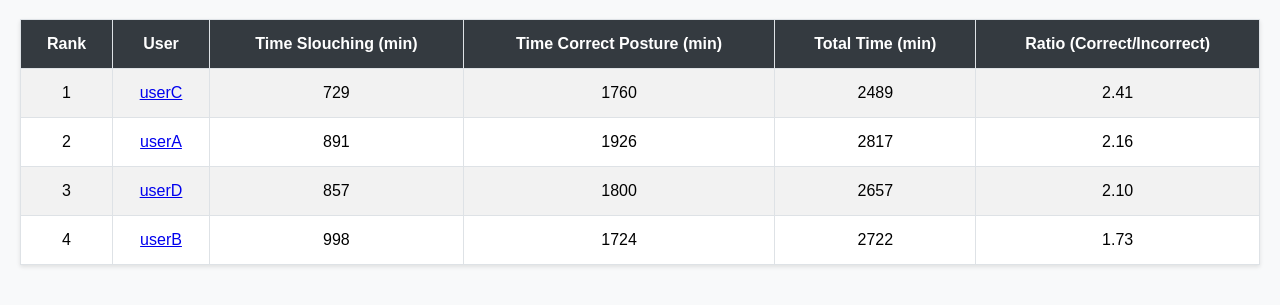
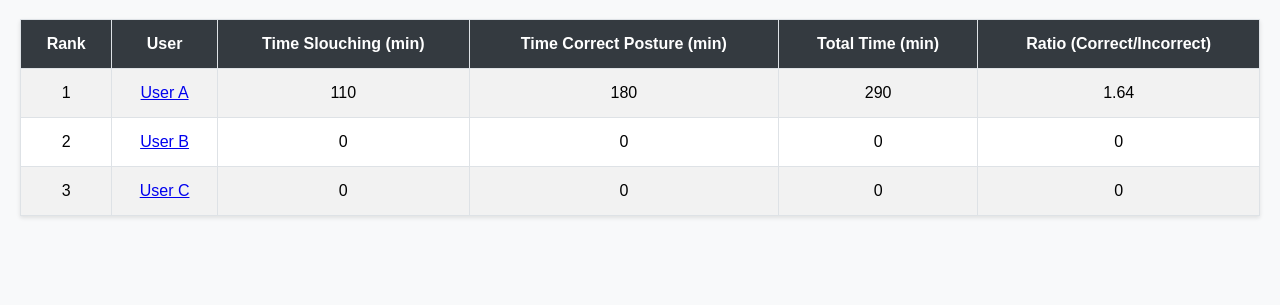
Before and after one commit to jacayan/slouchinator, a plain HTML site: page index.html in a window 1280 px wide. Shown: the part 81-386 px from the top of the page. Drawn offline with nearby package versions, Linux system fonts and the light colour scheme.

Commit message:
Add files via upload
increased chart size, removed sample data

```diff
--- a/script.js
+++ b/script.js
@@ -1,35 +1,57 @@
 const userData = {
-    userA: {
-        month: Array.from({ length: 30 }, (_, i) => ({ date: new Date(Date.now() - (29 - i) * 24 * 60 * 60 * 1000), slouching: Math.floor(Math.random() * 60), correct: Math.floor(Math.random() * 120) })),
-        week: Array.from({ length: 7 }, (_, i) => ({ date: new Date(Date.now() - (6 - i) * 24 * 60 * 60 * 1000), slouching: Math.floor(Math.random() * 60), correct: Math.floor(Math.random() * 120) })),
-        year: Array.from({ length: 12 }, (_, i) => ({ date: new Date(Date.now() - (11 - i) * 30 * 24 * 60 * 60 * 1000), slouching: Math.floor(Math.random() * 1800), correct: Math.floor(Math.random() * 3600) }))
+    "User A": {
+        week: [
+            {
+                date: new Date('2024-08-26'),
+                slouching: 50,
+                correct: 100
+            },
+            {
+                date: new Date('2024-08-27'),
+                slouching: 60, // in minutes
+                correct: 80    // in minutes
+            }
+        ],
+        month: [
+            {
+                date: new Date('2024-08-26'),
+                slouching: 50,
+                correct: 100
+            },
+        ],
+        year: [
+            {
+                date: new Date('2024-08-26'),
+                slouching: 50,
+                correct: 100
+            },
+        ]
     },
-    userB: {
-        month: Array.from({ length: 30 }, (_, i) => ({ date: new Date(Date.now() - (29 - i) * 24 * 60 * 60 * 1000), slouching: Math.floor(Math.random() * 60), correct: Math.floor(Math.random() * 120) })),
-        week: Array.from({ length: 7 }, (_, i) => ({ date: new Date(Date.now() - (6 - i) * 24 * 60 * 60 * 1000), slouching: Math.floor(Math.random() * 60), correct: Math.floor(Math.random() * 120) })),
-        year: Array.from({ length: 12 }, (_, i) => ({ date: new Date(Date.now() - (11 - i) * 30 * 24 * 60 * 60 * 1000), slouching: Math.floor(Math.random() * 1800), correct: Math.floor(Math.random() * 3600) }))
+    "User B": {
+        week: [],
+        month: [],
+        year: []
     },
-    userC: {
-        month: Array.from({ length: 30 }, (_, i) => ({ date: new Date(Date.now() - (29 - i) * 24 * 60 * 60 * 1000), slouching: Math.floor(Math.random() * 60), correct: Math.floor(Math.random() * 120) })),
-        week: Array.from({ length: 7 }, (_, i) => ({ date: new Date(Date.now() - (6 - i) * 24 * 60 * 60 * 1000), slouching: Math.floor(Math.random() * 60), correct: Math.floor(Math.random() * 120) })),
-        year: Array.from({ length: 12 }, (_, i) => ({ date: new Date(Date.now() - (11 - i) * 30 * 24 * 60 * 60 * 1000), slouching: Math.floor(Math.random() * 1800), correct: Math.floor(Math.random() * 3600) }))
+    "User C": {
+        week: [],
+        month: [],
+        year: []
     },
-    userD: {
-        month: Array.from({ length: 30 }, (_, i) => ({ date: new Date(Date.now() - (29 - i) * 24 * 60 * 60 * 1000), slouching: Math.floor(Math.random() * 60), correct: Math.floor(Math.random() * 120) })),
-        week: Array.from({ length: 7 }, (_, i) => ({ date: new Date(Date.now() - (6 - i) * 24 * 60 * 60 * 1000), slouching: Math.floor(Math.random() * 60), correct: Math.floor(Math.random() * 120) })),
-        year: Array.from({ length: 12 }, (_, i) => ({ date: new Date(Date.now() - (11 - i) * 30 * 24 * 60 * 60 * 1000), slouching: Math.floor(Math.random() * 1800), correct: Math.floor(Math.random() * 3600) }))
-    }
+    // Add more users as needed
 };
 
-let currentUser = 'userA';
+let currentUser = 'User A';
 let currentChart;
 
 document.addEventListener("DOMContentLoaded", function() {
     populateLeaderboard();
 });
 
-function calculateMonthlyStats(user) {
-    const data = userData[user].month;
+function calculateWeeklyStats(user) {
+    const data = userData[user].week;
+    if (data.length === 0) {
+        return { totalSlouching: 0, totalCorrect: 0, totalTime: 0, ratio: 0 };
+    }
     const totalSlouching = data.reduce((acc, day) => acc + day.slouching, 0);
     const totalCorrect = data.reduce((acc, day) => acc + day.correct, 0);
     const totalTime = totalSlouching + totalCorrect;
@@ -44,7 +66,7 @@ function populateLeaderboard() {
     const users = Object.keys(userData);
     const stats = users.map(user => ({
         user,
-        ...calculateMonthlyStats(user)
+        ...calculateWeeklyStats(user)
     }));
 
     stats.sort((a, b) => b.ratio - a.ratio);
--- a/styles.css
+++ b/styles.css
@@ -38,9 +38,13 @@ tbody tr:nth-child(odd) {
 }
 
 #userChart {
-    max-width: 600px;
-    margin: 0 auto;
+    width: 800px;
+    height: 400px;
+    max-width: 100%; /* Ensures responsiveness */
+    max-height: 100%; /* Ensures responsiveness */
 }
+
+
 
 #timeframe {
     margin: 20px;
```
Also changed, not shown: index.html (line endings or trailing spaces).
